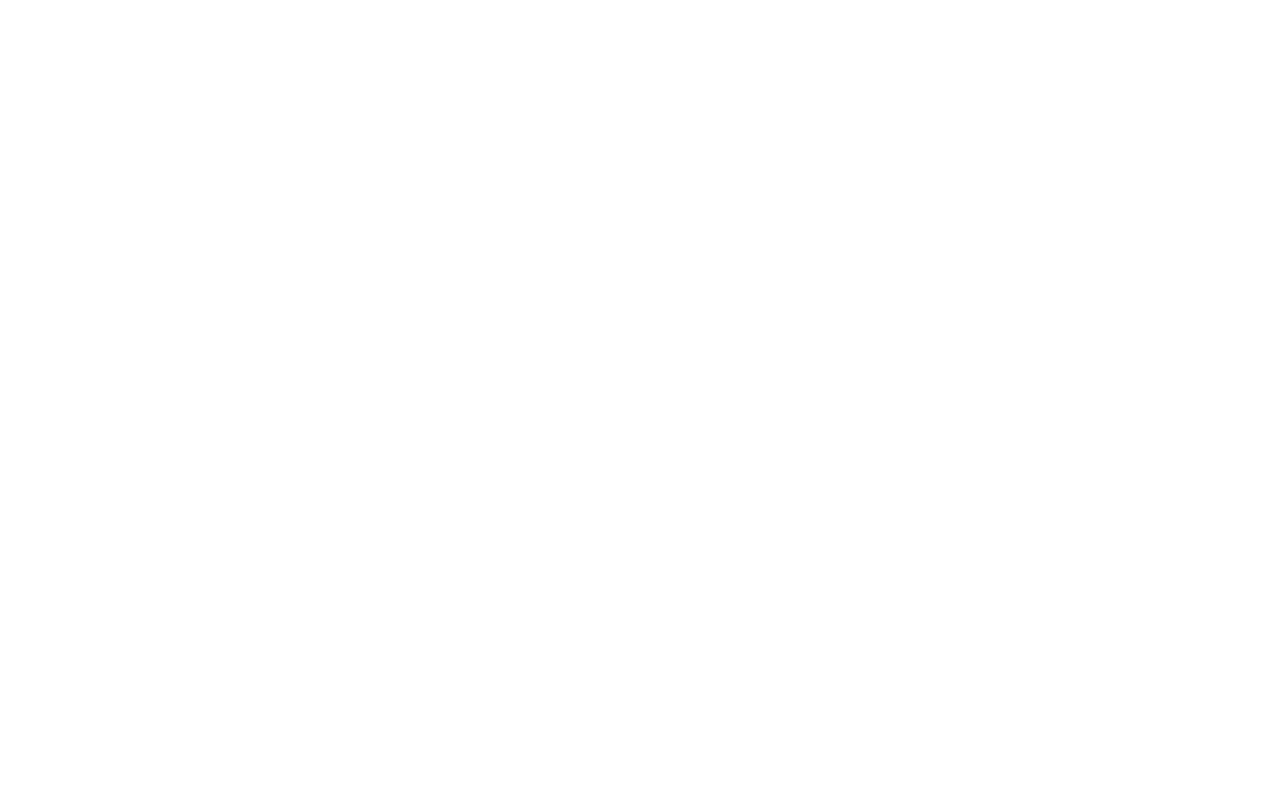
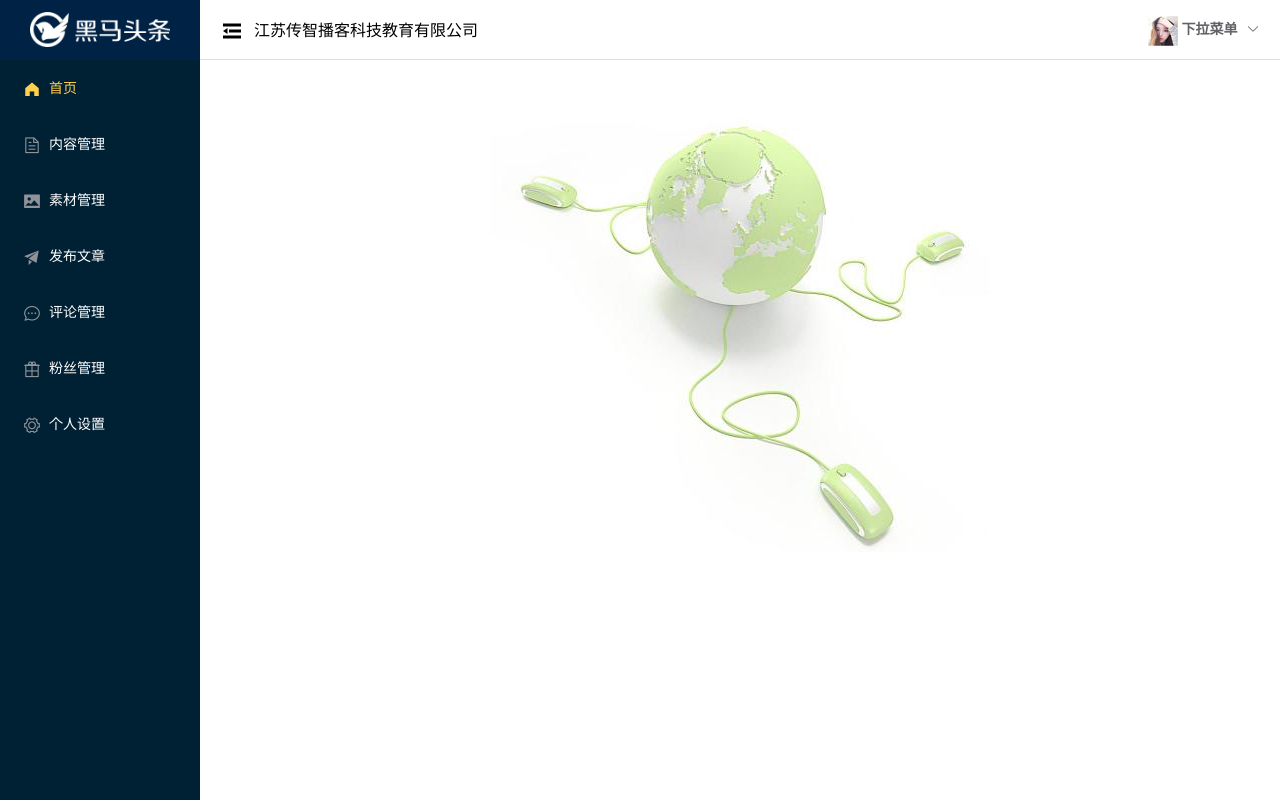
Before and after one commit to zhousg/hm-toutiao-78, a Vue app: page / in a window 1280 px wide. Built offline with nearby package versions, Linux system fonts and the light colour scheme.

Commit message:
首页基本完成

```diff
--- /dev/null
+++ b/src/views/home/index.vue
@@ -0,0 +1,134 @@
+<template>
+  <el-container class="wrapper">
+    <el-aside :width="isCollapse?'64px':'200px'">
+      <!-- logo -->
+      <div class="logo" :class="{miniLogo:isCollapse}"></div>
+      <!-- 导航菜单 -->
+      <el-menu
+        :collapse="isCollapse"
+        :collapse-transition="false"
+        default-active="1"
+        background-color="#002033"
+        text-color="#fff"
+        active-text-color="#ffd04b"
+      >
+        <el-menu-item index="1">
+          <i class="el-icon-s-home"></i>
+          <span slot="title">首页</span>
+        </el-menu-item>
+        <el-menu-item index="2">
+          <i class="el-icon-document"></i>
+          <span slot="title">内容管理</span>
+        </el-menu-item>
+        <el-menu-item index="3">
+          <i class="el-icon-picture"></i>
+          <span slot="title">素材管理</span>
+        </el-menu-item>
+        <el-menu-item index="4">
+          <i class="el-icon-s-promotion"></i>
+          <span slot="title">发布文章</span>
+        </el-menu-item>
+        <el-menu-item index="5">
+          <i class="el-icon-chat-dot-round"></i>
+          <span slot="title">评论管理</span>
+        </el-menu-item>
+        <el-menu-item index="6">
+          <i class="el-icon-present"></i>
+          <span slot="title">粉丝管理</span>
+        </el-menu-item>
+        <el-menu-item index="7">
+          <i class="el-icon-setting"></i>
+          <span slot="title">个人设置</span>
+        </el-menu-item>
+      </el-menu>
+    </el-aside>
+    <el-container>
+      <el-header>
+        <span class="el-icon-s-fold" @click="toggleMenu()"></span>
+        <span class="text">江苏传智播客科技教育有限公司</span>
+        <!-- 下拉菜单 -->
+        <el-dropdown class="my-dropdown">
+          <span class="el-dropdown-link">
+            <img src="../../assets/images/avatar.jpg" alt />
+            下拉菜单
+            <i class="el-icon-arrow-down el-icon--right"></i>
+          </span>
+          <el-dropdown-menu slot="dropdown">
+            <el-dropdown-item icon="el-icon-setting">个人设置</el-dropdown-item>
+            <el-dropdown-item icon="el-icon-unlock">退出登录</el-dropdown-item>
+          </el-dropdown-menu>
+        </el-dropdown>
+      </el-header>
+      <el-main>
+        <!-- 二级路由的出口  组件显示位置 -->
+        <router-view></router-view>
+      </el-main>
+    </el-container>
+  </el-container>
+</template>
+
+<script>
+export default {
+  data () {
+    return {
+      isCollapse: false
+    }
+  },
+  methods: {
+    toggleMenu () {
+      // 切换侧边栏的 收起与展开
+      this.isCollapse = !this.isCollapse
+    }
+  }
+}
+</script>
+
+<style scoped lang='less'>
+// 组件的名称其实就是解析后组件容器的类名
+.wrapper {
+  width: 100%;
+  height: 100%;
+  position: absolute;
+  left: 0;
+  top: 0;
+  .el-aside {
+    background: #002033;
+  }
+  .el-header {
+    line-height: 60px;
+    border-bottom: 1px solid #ddd;
+    .el-icon-s-fold {
+      font-size: 24px;
+      vertical-align: middle;
+    }
+    .text {
+      vertical-align: middle;
+      margin-left: 10px;
+    }
+    .my-dropdown {
+      float: right;
+      .el-dropdown-link {
+        font-weight: bold;
+      }
+      img {
+        width: 30px;
+        height: 30px;
+        vertical-align: middle;
+      }
+    }
+  }
+}
+.logo {
+  width: 100%;
+  height: 60px;
+  background: #002244 url(../../assets/images/logo_admin.png) no-repeat center /
+    140px auto;
+}
+.miniLogo {
+  background-image: url(../../assets/images/logo_admin_01.png);
+  background-size: 36px auto;
+}
+.el-menu{
+  border-right: none;
+}
+</style>
--- a/src/views/login/index.vue
+++ b/src/views/login/index.vue
@@ -42,8 +42,8 @@
       // 表单的数据对象
       loginForm: {
         // 字段参考接口文档
-        mobile: '',
-        code: ''
+        mobile: '13911111111',
+        code: '246810'
       },
       // 校验规则对象
       loginRules: {
--- /dev/null
+++ b/src/views/welcome/index.vue
@@ -0,0 +1,11 @@
+<template>
+  <div class='container' style="text-align:center;">
+    <img src="../../assets/images/welcome.jpg" alt="">
+  </div>
+</template>
+
+<script>
+export default {}
+</script>
+
+<style scoped lang='less'></style>
```
Also changed, not shown: src/router/index.js (+19 -1 lines).
